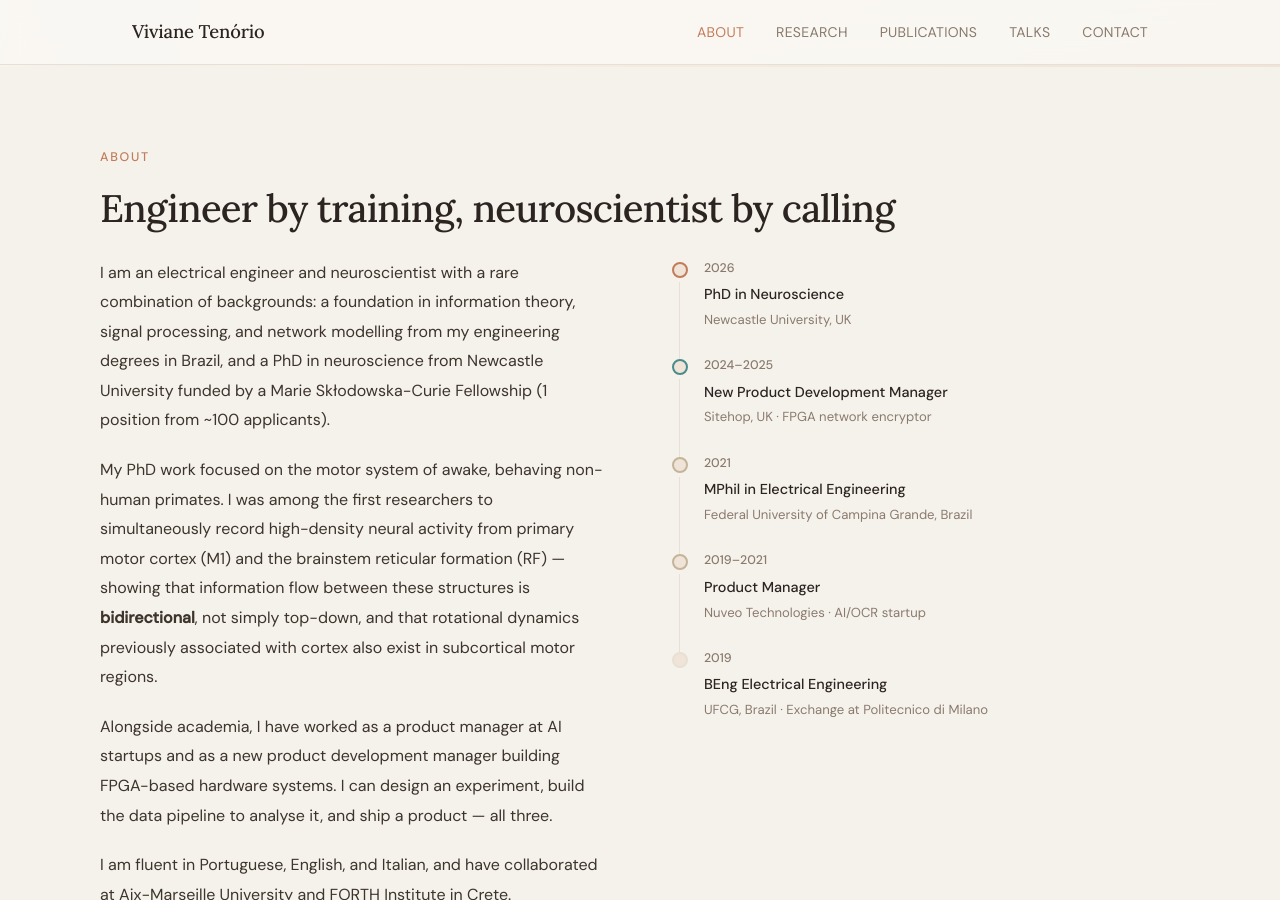
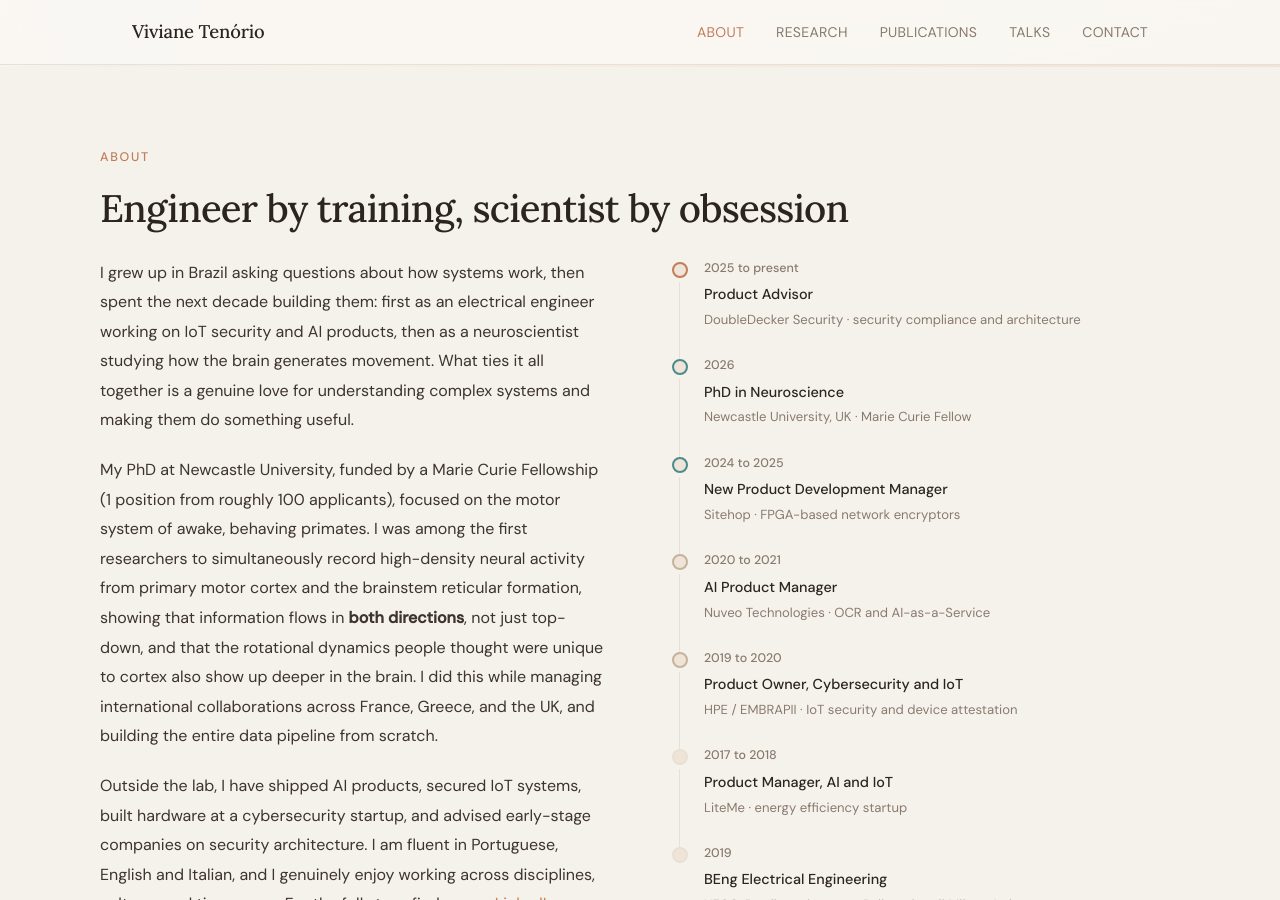
Before and after one commit to vtenorio-shu/vtenorio-shu.github.io, a Jekyll site: the page built from index.html, in a window 1280 px wide and 900 px high, scrolled down 826 px. Built offline with Jekyll 4.4.1, drawn with Linux system fonts in a browser that asks for light colours; some of the changed text lies outside the part shown.

Commit message:
Update index.html

```diff
--- a/index.html
+++ b/index.html
@@ -3,16 +3,17 @@
 title: Home
 ---
 
-<!-- ══════════════════════════ HERO ══════════════════════════ -->
+<!-- HERO -->
 <section class="hero">
   <div class="hero-inner">
     <div class="hero-text fade-up">
       <div class="hero-eyebrow">PhD Neuroscience · Marie Curie Fellow</div>
-      <h1>Bridging <em>brain dynamics</em> and engineered systems</h1>
+      <h1>I build things: <em>experiments, pipelines,</em> and products</h1>
       <p class="hero-bio">
-        I study how the brain controls movement — from motor cortex to the brainstem —
-        using high-density electrophysiology, dynamical systems theory, and information-theoretic tools.
-        I also build the infrastructure to do it.
+        Neuroscientist and engineer with 7+ years shipping real things across academia and industry.
+        I study how the brain controls movement, I build the data infrastructure to analyse it,
+        and I have spent years doing the same kind of work in hardware startups and AI companies.
+        Five countries, three languages, one very interdisciplinary brain.
       </p>
       <div class="hero-tags">
         <span class="tag">Motor control</span>
@@ -20,7 +21,8 @@
         <span class="tag teal">Network theory</span>
         <span class="tag teal">Information theory</span>
         <span class="tag">Electrophysiology</span>
-        <span class="tag">FPGA & embedded</span>
+        <span class="tag">Cybersecurity</span>
+        <span class="tag">FPGA and embedded</span>
       </div>
       <div class="hero-cta">
         <a href="#research" class="btn btn-primary">See my research</a>
@@ -41,10 +43,10 @@
         </div>
         <div class="stat">
           <div class="stat-number">1st</div>
-          <div class="stat-label">Simultaneous cortex + brainstem HD recording</div>
+          <div class="stat-label">Cortex and brainstem HD recording</div>
         </div>
         <div class="stat">
-          <div class="stat-number">4+</div>
+          <div class="stat-number">7+</div>
           <div class="stat-label">Years in industry</div>
         </div>
       </div>
@@ -54,7 +56,7 @@
       </div>
       <div class="affiliation">
         <div class="affil-dot" style="background:var(--teal)"></div>
-        <span>IN2PrimateBrains · Marie Skłodowska-Curie Fellow</span>
+        <span>IN2PrimateBrains · Marie Curie Fellow</span>
       </div>
       <div class="affiliation">
         <div class="affil-dot" style="background:var(--bark)"></div>
@@ -64,36 +66,37 @@
   </div>
 </section>
 
-<!-- ══════════════════════════ ABOUT ══════════════════════════ -->
+<!-- ABOUT -->
 <section id="about">
   <div class="section-inner">
     <div class="section-label">About</div>
-    <h2 class="section-title">Engineer by training, neuroscientist by calling</h2>
+    <h2 class="section-title">Engineer by training, scientist by obsession</h2>
     <div class="about-grid">
       <div class="about-text fade-up">
         <p>
-          I am an electrical engineer and neuroscientist with a rare combination of backgrounds:
-          a foundation in information theory, signal processing, and network modelling from my
-          engineering degrees in Brazil, and a PhD in neuroscience from Newcastle University
-          funded by a Marie Skłodowska-Curie Fellowship (1 position from ~100 applicants).
+          I grew up in Brazil asking questions about how systems work, then spent the next decade
+          building them: first as an electrical engineer working on IoT security and AI products,
+          then as a neuroscientist studying how the brain generates movement.
+          What ties it all together is a genuine love for understanding complex systems and
+          making them do something useful.
         </p>
         <p>
-          My PhD work focused on the motor system of awake, behaving non-human primates.
-          I was among the first researchers to simultaneously record high-density neural
-          activity from primary motor cortex (M1) and the brainstem reticular formation (RF) —
-          showing that information flow between these structures is <strong>bidirectional</strong>,
-          not simply top-down, and that rotational dynamics previously associated with cortex
-          also exist in subcortical motor regions.
+          My PhD at Newcastle University, funded by a Marie Curie Fellowship (1 position from
+          roughly 100 applicants), focused on the motor system of awake, behaving primates.
+          I was among the first researchers to simultaneously record high-density neural activity
+          from primary motor cortex and the brainstem reticular formation, showing that
+          information flows in <strong>both directions</strong>, not just top-down, and that
+          the rotational dynamics people thought were unique to cortex also show up deeper in
+          the brain. I did this while managing international collaborations across France, Greece,
+          and the UK, and building the entire data pipeline from scratch.
         </p>
         <p>
-          Alongside academia, I have worked as a product manager at AI startups and as a
-          new product development manager building FPGA-based hardware systems.
-          I can design an experiment, build the data pipeline to analyse it, and ship a product
-          — all three.
-        </p>
-        <p>
-          I am fluent in Portuguese, English, and Italian, and have collaborated at
-          Aix-Marseille University and FORTH Institute in Crete.
+          Outside the lab, I have shipped AI products, secured IoT systems, built hardware at a
+          cybersecurity startup, and advised early-stage companies on security architecture.
+          I am fluent in Portuguese, English and Italian, and I genuinely enjoy working across
+          disciplines, cultures and time zones.
+          For the full story, find me on
+          <a href="https://linkedin.com/in/martins-vivianesg" target="_blank">LinkedIn</a>.
         </p>
       </div>
       <div class="fade-up" style="transition-delay:0.1s">
@@ -101,33 +104,49 @@
           <li class="timeline-item">
             <div class="timeline-dot"></div>
             <div>
-              <div class="timeline-year">2026</div>
-              <div class="timeline-title">PhD in Neuroscience</div>
-              <div class="timeline-sub">Newcastle University, UK</div>
+              <div class="timeline-year">2025 to present</div>
+              <div class="timeline-title">Product Advisor</div>
+              <div class="timeline-sub">DoubleDecker Security · security compliance and architecture</div>
             </div>
           </li>
           <li class="timeline-item">
             <div class="timeline-dot" style="border-color:var(--teal)"></div>
             <div>
-              <div class="timeline-year">2024–2025</div>
+              <div class="timeline-year">2026</div>
+              <div class="timeline-title">PhD in Neuroscience</div>
+              <div class="timeline-sub">Newcastle University, UK · Marie Curie Fellow</div>
+            </div>
+          </li>
+          <li class="timeline-item">
+            <div class="timeline-dot" style="border-color:var(--teal)"></div>
+            <div>
+              <div class="timeline-year">2024 to 2025</div>
               <div class="timeline-title">New Product Development Manager</div>
-              <div class="timeline-sub">Sitehop, UK · FPGA network encryptor</div>
+              <div class="timeline-sub">Sitehop · FPGA-based network encryptors</div>
             </div>
           </li>
           <li class="timeline-item">
             <div class="timeline-dot" style="border-color:var(--bark)"></div>
             <div>
-              <div class="timeline-year">2021</div>
-              <div class="timeline-title">MPhil in Electrical Engineering</div>
-              <div class="timeline-sub">Federal University of Campina Grande, Brazil</div>
+              <div class="timeline-year">2020 to 2021</div>
+              <div class="timeline-title">AI Product Manager</div>
+              <div class="timeline-sub">Nuveo Technologies · OCR and AI-as-a-Service</div>
             </div>
           </li>
           <li class="timeline-item">
             <div class="timeline-dot" style="border-color:var(--bark)"></div>
             <div>
-              <div class="timeline-year">2019–2021</div>
-              <div class="timeline-title">Product Manager</div>
-              <div class="timeline-sub">Nuveo Technologies · AI/OCR startup</div>
+              <div class="timeline-year">2019 to 2020</div>
+              <div class="timeline-title">Product Owner, Cybersecurity and IoT</div>
+              <div class="timeline-sub">HPE / EMBRAPII · IoT security and device attestation</div>
+            </div>
+          </li>
+          <li class="timeline-item">
+            <div class="timeline-dot" style="border-color:var(--sand)"></div>
+            <div>
+              <div class="timeline-year">2017 to 2018</div>
+              <div class="timeline-title">Product Manager, AI and IoT</div>
+              <div class="timeline-sub">LiteMe · energy efficiency startup</div>
             </div>
           </li>
           <li class="timeline-item">
@@ -135,7 +154,7 @@
             <div>
               <div class="timeline-year">2019</div>
               <div class="timeline-title">BEng Electrical Engineering</div>
-              <div class="timeline-sub">UFCG, Brazil · Exchange at Politecnico di Milano</div>
+              <div class="timeline-sub">UFCG, Brazil · exchange at Politecnico di Milano, Italy</div>
             </div>
           </li>
         </ul>
@@ -144,91 +163,90 @@
   </div>
 </section>
 
-<!-- ══════════════════════════ RESEARCH ══════════════════════════ -->
+<!-- RESEARCH -->
 <section id="research">
   <div class="section-inner">
     <div class="section-label">Research</div>
     <h2 class="section-title">What I work on</h2>
     <p class="section-intro">
-      My work sits at the intersection of systems neuroscience, dynamical systems theory,
-      and information theory — with a particular focus on how distributed brain circuits
-      coordinate to produce movement.
+      My research lives at the crossroads of systems neuroscience, dynamical systems theory,
+      and information theory. The big question: how do distributed brain circuits actually
+      coordinate to produce movement?
     </p>
     <div class="research-grid">
       <div class="research-card fade-up">
         <div class="research-icon">🧠</div>
-        <h3>Cortical–subcortical motor dynamics</h3>
+        <h3>Cortical and subcortical motor dynamics</h3>
         <p>
           Simultaneous high-density recordings from primary motor cortex and the brainstem
-          reticular formation in behaving primates. Demonstrating bidirectional information
-          flow and shared rotational dynamics across hierarchical motor structures.
+          reticular formation in behaving primates. Information flows in both directions,
+          and rotational dynamics show up at both levels of the motor hierarchy.
         </p>
       </div>
       <div class="research-card teal fade-up" style="transition-delay:0.08s">
         <div class="research-icon">📡</div>
         <h3>Information-theoretic analysis of neural data</h3>
         <p>
-          Applying transfer entropy, interaction information, and directed connectivity
-          measures to high-dimensional spike train data. Understanding what information
-          flows where, and when, during voluntary movement.
+          Transfer entropy, interaction information, and directed connectivity measures
+          applied to high-dimensional spike trains. The goal is understanding what information
+          moves where, and when, during voluntary movement.
         </p>
       </div>
       <div class="research-card fade-up" style="transition-delay:0.16s">
         <div class="research-icon">🌀</div>
-        <h3>Dynamical systems & population geometry</h3>
+        <h3>Dynamical systems and population geometry</h3>
         <p>
-          Using jPCA, dimensionality reduction, and latent dynamical models to reveal
-          low-dimensional structure in neural population activity. Investigating how
-          population trajectories encode movement across brain regions.
+          jPCA, dimensionality reduction, and latent dynamical models that reveal
+          low-dimensional structure hiding in high-dimensional neural population activity.
+          What does movement look like as a trajectory through neural state space?
         </p>
       </div>
       <div class="research-card teal fade-up" style="transition-delay:0.24s">
         <div class="research-icon">⚡</div>
         <h3>Neural data infrastructure</h3>
         <p>
-          Designing and implementing big data pipelines for multi-area, high-density
-          electrophysiology. Experience with Neuropixels, custom recording setups,
-          and reproducible open-science workflows.
+          Building the pipelines that make large-scale electrophysiology actually usable.
+          Multi-area Neuropixels recordings, reproducible analysis workflows, and
+          open datasets as part of the IN2PrimateBrains consortium.
         </p>
       </div>
       <div class="research-card fade-up" style="transition-delay:0.32s">
         <div class="research-icon">🔗</div>
         <h3>Network modelling in neurological disorders</h3>
         <p>
-          Prior work characterising functional and effective connectivity during absence
-          seizures in epilepsy using EEG, in partnership with Hospital Israelita Albert
-          Einstein in Brazil.
+          Earlier work characterising functional and effective connectivity during absence
+          seizures, in collaboration with Hospital Israelita Albert Einstein in Brazil.
+          Network theory applied to clinical EEG data.
         </p>
       </div>
       <div class="research-card teal fade-up" style="transition-delay:0.4s">
         <div class="research-icon">🔧</div>
-        <h3>Hardware & embedded systems for neuroscience</h3>
+        <h3>Hardware and embedded systems</h3>
         <p>
-          FPGA programming, embedded systems design, and IoT security — bridging the
-          gap between neural recording hardware and the algorithms that interpret it.
+          FPGA programming, embedded systems design, IoT security and zero-trust architecture.
+          The engineering background that means I can talk to hardware people and neuroscientists
+          in the same afternoon.
         </p>
       </div>
     </div>
   </div>
 </section>
 
-<!-- ══════════════════════════ PUBLICATIONS ══════════════════════════ -->
+<!-- PUBLICATIONS -->
 <section id="publications">
   <div class="section-inner">
     <div class="section-label">Publications</div>
     <h2 class="section-title">Selected work</h2>
     <p class="section-intro">
-      Auto-updated from my profiles. For a complete list see my
+      Auto-updated from my profiles. For the full list visit my
       <a href="https://orcid.org/0000-0002-1859-1190" target="_blank">ORCID</a> or
       <a href="https://scholar.google.com" target="_blank">Google Scholar</a>.
     </p>
-
     <div class="pub-filters">
       <button class="filter-btn active" data-filter="all">All</button>
       <button class="filter-btn" data-filter="neuroscience">Neuroscience</button>
       <button class="filter-btn" data-filter="engineering">Engineering</button>
     </div>
-
     <div class="pub-list">
       {% for pub in site.data.publications %}
       <div class="pub-item fade-up" data-tags="{{ pub.tags | join: ',' | downcase }}">
@@ -252,12 +270,15 @@
   </div>
 </section>
 
-<!-- ══════════════════════════ TALKS ══════════════════════════ -->
+<!-- TALKS -->
 <section id="talks">
   <div class="section-inner">
-    <div class="section-label">Talks & Outreach</div>
+    <div class="section-label">Talks and Outreach</div>
     <h2 class="section-title">Sharing the work</h2>
-    <p class="section-intro">Presentations, public engagement, and science communication.</p>
+    <p class="section-intro">
+      I genuinely love talking about science to any audience, technical or not.
+      Here are some of the places I have done that.
+    </p>
     <div class="talks-grid">
       <div class="talk-card fade-up">
         <div class="talk-year">2025 · Conference</div>
@@ -266,38 +287,39 @@
       </div>
       <div class="talk-card fade-up" style="transition-delay:0.08s">
         <div class="talk-year">2024 · Outreach</div>
-        <div class="talk-title">Seminars for high school students on neuroscience and engineering</div>
+        <div class="talk-title">Neuroscience and engineering seminars for high school students</div>
         <div class="talk-venue">Brazil</div>
       </div>
       <div class="talk-card fade-up" style="transition-delay:0.16s">
-        <div class="talk-year">2023 · Outreach</div>
-        <div class="talk-title">Brain Awareness Week & Pint of Science</div>
+        <div class="talk-year">2023 · Public engagement</div>
+        <div class="talk-title">Brain Awareness Week and Pint of Science</div>
         <div class="talk-venue">Newcastle, UK</div>
       </div>
       <div class="talk-card fade-up" style="transition-delay:0.24s">
         <div class="talk-year">2022 · Conference</div>
-        <div class="talk-title">Dynamical systems approach to cortical and subcortical motor recordings</div>
+        <div class="talk-title">A dynamical systems approach to cortical and subcortical motor recordings</div>
         <div class="talk-venue">UK Sensorimotor Conference, Aston University</div>
       </div>
     </div>
   </div>
 </section>
 
-<!-- ══════════════════════════ CONTACT ══════════════════════════ -->
+<!-- CONTACT -->
 <section id="contact">
   <div class="section-inner">
     <div class="section-label">Contact</div>
-    <h2 class="section-title">Let's connect</h2>
+    <h2 class="section-title">Say hello</h2>
     <div class="contact-grid">
       <div class="contact-text fade-up">
         <p>
-          I am open to research collaborations, postdoc opportunities, and conversations
-          about neurotechnology, brain-computer interfaces, and the intersection of
-          engineering and neuroscience.
+          I am always up for a good conversation: research collaborations, postdoc opportunities,
+          neurotechnology, brain-computer interfaces, or just the question of how the brain
+          does anything at all. Also happy to talk industry, product, or security.
         </p>
         <p>
-          I am also available for talks — from technical seminars to public science
-          communication — and am always happy to discuss science over coffee.
+          If you are looking for a speaker, I enjoy translating complex science for all kinds of
+          audiences. From conference talks to school visits, send me a message and let us figure
+          out if it is a good fit.
         </p>
         <a href="mailto:tenorio.vivianesgm@gmail.com" class="btn btn-primary" style="margin-top:1rem">
           Send me an email
```
